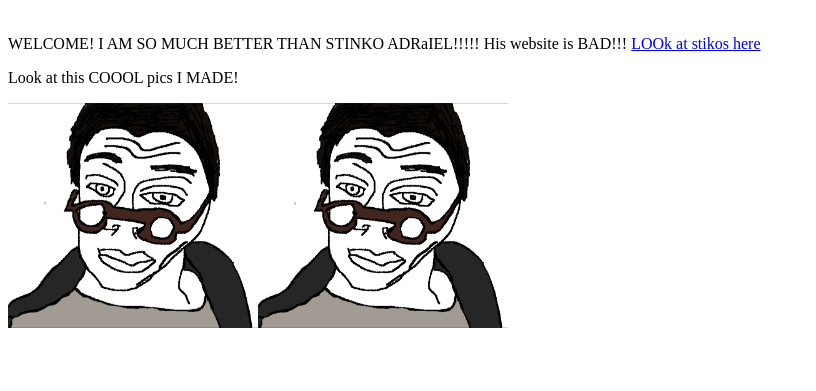
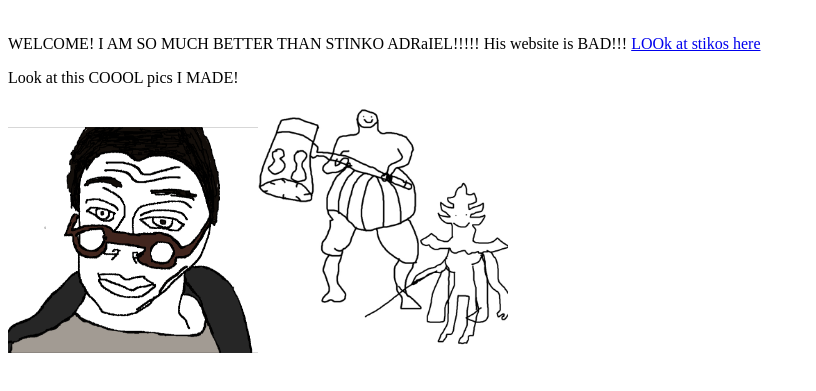
Before and after one commit to FloopyTv/FloopyTv.github.io, a plain HTML site: page index.html in a window 1280 px wide. Shown: the part 211-602 px from the top of the page, without its empty margins (0-816 px from the left). Drawn offline with Linux system fonts and the light colour scheme.

Commit message:
Update index.html

```diff
--- a/index.html
+++ b/index.html
@@ -10,7 +10,7 @@
         <p>WELCOME! I AM SO MUCH BETTER THAN STINKO ADRaIEL!!!!! His website is BAD!!!
             <a target="_blank" href="https://adriellizarda.github.io">LOOk at stikos here</a>
         <p>Look at this COOOL pics I MADE!</p>
-             <img src="FER6jVKXsAM60Dz.png" width="250"><img src="FER6jVKXsAM60Dz.png" width="250">
+             <img src="FER6jVKXsAM60Dz.png" width="250"><img src="FHlUFkOXIAg8W0f.png" width="250">
 
 
 
```
